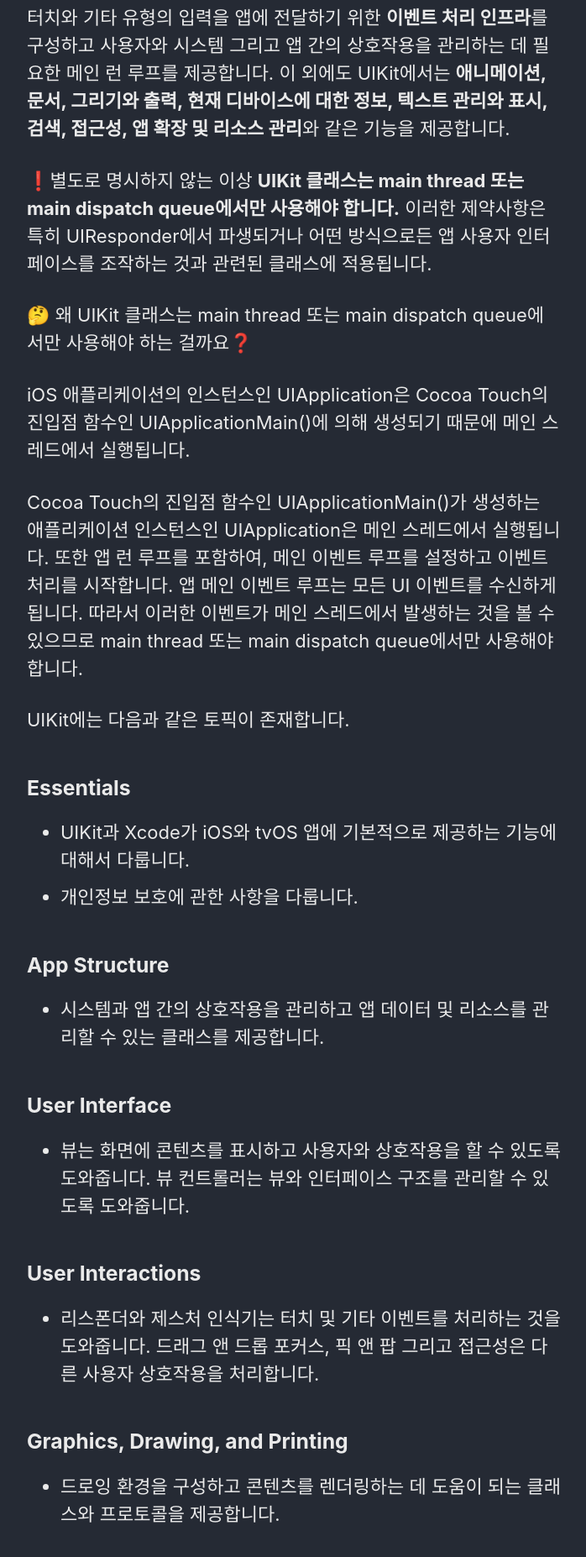
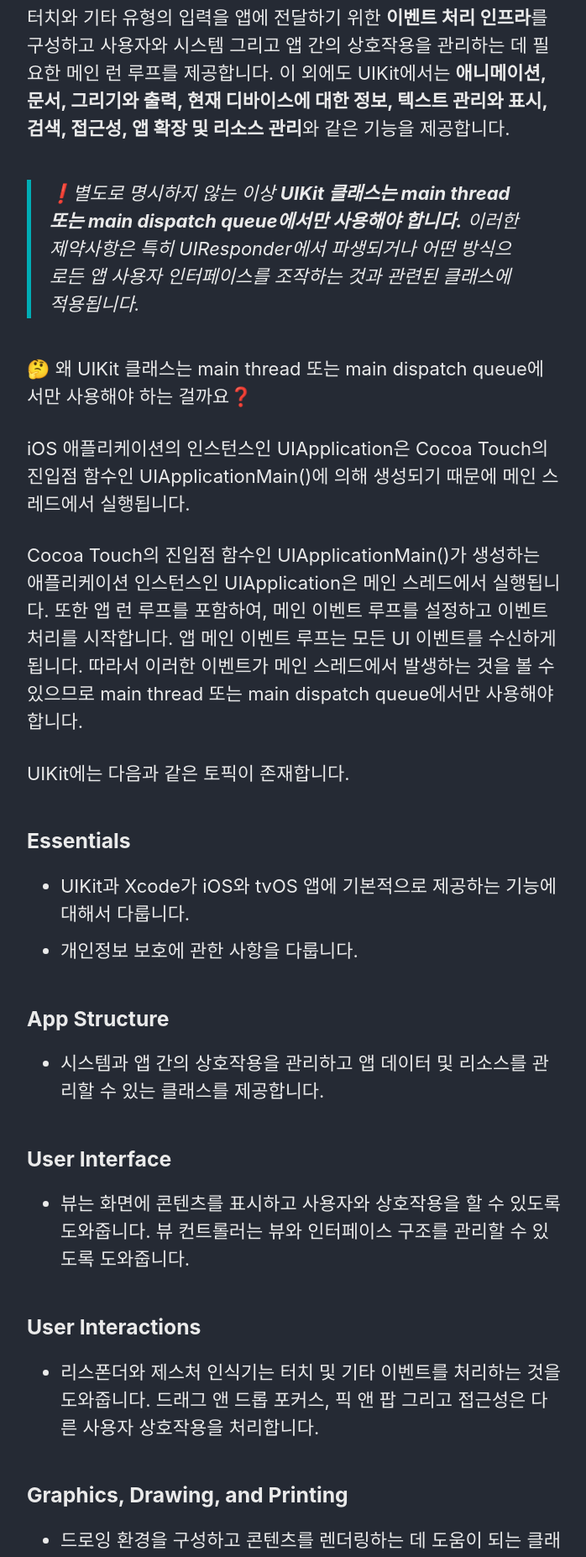
Before and after one commit to zdodev/zdodev.github.io, a Jekyll site: the page built from _posts/2021-05-01-오늘의-지식-UIKit.md, in a window 1280 px wide. Shown: the part 570-2424 px from the top of the page at 84% size, without its empty margins (290-988 px from the left). Built offline with Jekyll 4.4.1, drawn with Linux system fonts in a browser that asks for light colours; cached includes are drawn as plain includes.

```diff
--- a/_posts/2021-05-01-오늘의-지식-UIKit.md
+++ b/_posts/2021-05-01-오늘의-지식-UIKit.md
@@ -17,7 +17,7 @@ iOS와 tvOS 앱의 그래픽 이벤트 기반의 사용자 인터페이스를
 
 `UIKit 프레임워크`는 iOS와 tvOS 앱에 필요한 인프라를 제공합니다. 유저 인터페이스 구현을 위해 **윈도우와 뷰 아키텍처**를 제공하고 멀티 터치와 기타 유형의 입력을 앱에 전달하기 위한 **이벤트 처리 인프라**를 구성하고 사용자와 시스템 그리고 앱 간의 상호작용을 관리하는 데 필요한 메인 런 루프를 제공합니다. 이 외에도 UIKit에서는 **애니메이션, 문서, 그리기와 출력, 현재 디바이스에 대한 정보, 텍스트 관리와 표시, 검색, 접근성, 앱 확장 및 리소스 관리**와 같은 기능을 제공합니다.
 
-❗️별도로 명시하지 않는 이상 **UIKit 클래스는 main thread 또는 main dispatch queue에서만 사용해야 합니다.** 이러한 제약사항은 특히 UIResponder에서 파생되거나 어떤 방식으로든 앱 사용자 인터페이스를 조작하는 것과 관련된 클래스에 적용됩니다.
+> ❗️별도로 명시하지 않는 이상 **UIKit 클래스는 main thread 또는 main dispatch queue에서만 사용해야 합니다.** 이러한 제약사항은 특히 UIResponder에서 파생되거나 어떤 방식으로든 앱 사용자 인터페이스를 조작하는 것과 관련된 클래스에 적용됩니다.
 
 🤔 왜 UIKit 클래스는 main thread 또는 main dispatch queue에서만 사용해야 하는 걸까요❓
 
```
